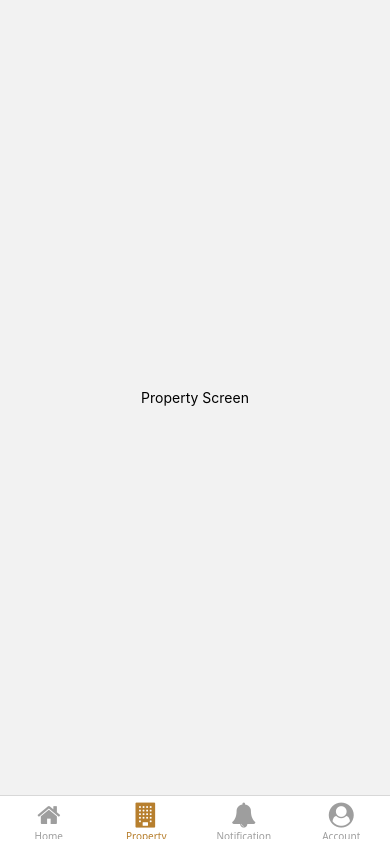
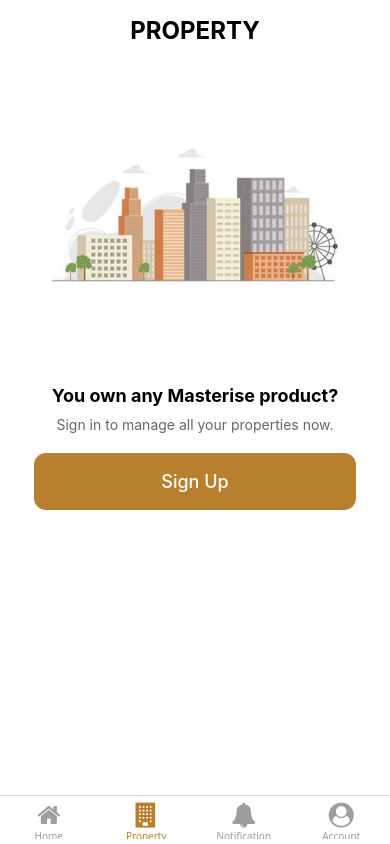
Before and after one commit to KaneNguyen03/building-maintenance-ai-mobile, a React Native app: screen /Property in a window 390 px wide. Built offline with nearby package versions, Linux system fonts and the light colour scheme.

Commit message:
Update Property

```diff
--- a/package.json
+++ b/package.json
@@ -16,6 +16,7 @@
     "@react-navigation/bottom-tabs": "^7.2.0",
     "@react-navigation/native": "^7.0.14",
     "@react-navigation/stack": "^7.1.1",
+    "axios": "^1.8.1",
     "expo": "~52.0.37",
     "expo-status-bar": "~2.0.1",
     "react": "18.3.1",
--- /dev/null
+++ b/src/Guest/GuestPropertyScreen.tsx
@@ -0,0 +1,35 @@
+import React from 'react';
+import { View, Text, StyleSheet, TouchableOpacity, Image } from 'react-native';
+
+const GuestPropertyScreen = ({ onSignIn }: { onSignIn: () => void }) => {
+  return (
+    <View style={styles.container}>
+      <Text style={styles.headerTitle}>PROPERTY</Text>
+
+      <Image
+        source={require('../../assets/tower.jpg')}
+        style={styles.image}
+        resizeMode="contain"
+      />
+
+      <Text style={styles.title}>You own any Masterise product?</Text>
+      <Text style={styles.description}>Sign in to manage all your properties now.</Text>
+
+      <TouchableOpacity style={styles.signInButton} onPress={onSignIn}>
+        <Text style={styles.signInButtonText}>Sign Up</Text>
+      </TouchableOpacity>
+    </View>
+  );
+};
+
+const styles = StyleSheet.create({
+  container: { flex: 1, alignItems: 'center', backgroundColor: '#FFF', padding: 16 },
+  headerTitle: { fontSize: 24, fontWeight: 'bold', color: '#000' },
+  image: { width: 300, height: 300, marginVertical: 20 },
+  title: { fontSize: 18, fontWeight: 'bold', textAlign: 'center', marginBottom: 10 },
+  description: { fontSize: 14, textAlign: 'center', color: '#666', paddingHorizontal: 20, marginBottom: 20 },
+  signInButton: { backgroundColor: '#B77F2E', borderRadius: 12, padding: 18, alignItems: 'center', width: '90%' },
+  signInButtonText: { color: 'white', fontSize: 18, fontWeight: '500' }
+});
+
+export default GuestPropertyScreen;
--- /dev/null
+++ b/src/Resident/ResidentPropertyScreen.tsx
@@ -0,0 +1,46 @@
+import React from 'react';
+import { View, Text, StyleSheet, TouchableOpacity, Image } from 'react-native';
+import Icon from 'react-native-vector-icons/MaterialIcons';
+
+const ResidentPropertyScreen = () => {
+  return (
+    <View style={styles.container}>
+      <Text style={styles.headerTitle}>PROPERTY</Text>
+
+      <Image
+        source={require('../../assets/tower.jpg')}
+        style={styles.image}
+        resizeMode="contain"
+      />
+
+      <Text style={styles.title}>Are you the owner or getting invitation by owner?</Text>
+      <Text style={styles.description}>
+        Track your home's payment, follow up the construction progress or simply manage your homes with our services
+      </Text>
+
+      <TouchableOpacity style={styles.button}>
+        <Icon name="crown" size={24} color="#B77F2E" />
+        <Text style={styles.buttonText}>Owner</Text>
+        <Icon name="chevron-right" size={24} color="#B77F2E" />
+      </TouchableOpacity>
+
+      <TouchableOpacity style={styles.button}>
+        <Icon name="group" size={24} color="#B77F2E" />
+        <Text style={styles.buttonText}>Invited by Owner</Text>
+        <Icon name="chevron-right" size={24} color="#B77F2E" />
+      </TouchableOpacity>
+    </View>
+  );
+};
+
+const styles = StyleSheet.create({
+  container: { flex: 1, alignItems: 'center', backgroundColor: '#FFF', padding: 16 },
+  headerTitle: { fontSize: 24, fontWeight: 'bold', color: '#000' },
+  image: { width: 300, height: 300, marginVertical: 20 },
+  title: { fontSize: 18, fontWeight: 'bold', textAlign: 'center', marginBottom: 10 },
+  description: { fontSize: 14, textAlign: 'center', color: '#666', paddingHorizontal: 20, marginBottom: 20 },
+  button: { flexDirection: 'row', alignItems: 'center', backgroundColor: '#F2E8D9', padding: 16, borderRadius: 12, width: '90%', justifyContent: 'space-between', marginVertical: 8 },
+  buttonText: { flex: 1, fontSize: 16, fontWeight: 'bold', color: '#B77F2E', textAlign: 'center' }
+});
+
+export default ResidentPropertyScreen;
--- a/src/screen/PropertyScreen.tsx
+++ b/src/screen/PropertyScreen.tsx
@@ -1,20 +1,25 @@
-import React from 'react';
-import { View, Text, StyleSheet } from 'react-native';
+import React, { useState, useEffect } from 'react';
+import { View } from 'react-native';
+import { checkResidentStatus } from '../ultis/guestResident';
+import GuestPropertyScreen from '../Guest/GuestPropertyScreen';
+import ResidentPropertyScreen from '../Resident/ResidentPropertyScreen';
+import { useNavigation } from '@react-navigation/native';
 
 const PropertyScreen = () => {
-  return (
-    <View style={styles.container}>
-      <Text>Property Screen</Text>
-    </View>
-  );
+  const [isResident, setIsResident] = useState<boolean | null>(null);
+  const navigation = useNavigation();
+
+  useEffect(() => {
+    const fetchStatus = async () => {
+      const status = await checkResidentStatus();
+      setIsResident(status);
+    };
+    fetchStatus();
+  }, []);
+
+  if (isResident === null) return <View />; // Chờ tải dữ liệu
+  // @ts-ignore
+  return isResident ? <ResidentPropertyScreen /> :  <GuestPropertyScreen onSignIn={() => navigation.navigate('SignIn')} />;
 };
 
-const styles = StyleSheet.create({
-  container: {
-    flex: 1,
-    justifyContent: 'center',
-    alignItems: 'center',
-  },
-});
-
 export default PropertyScreen;
--- /dev/null
+++ b/src/ultis/guestResident.tsx
@@ -0,0 +1,15 @@
+import AsyncStorage from '@react-native-async-storage/async-storage';
+
+export const checkResidentStatus = async () => {
+  try {
+    const userData = await AsyncStorage.getItem('userData');
+    if (userData) {
+      const parsedData = JSON.parse(userData);
+      return parsedData.userType === 'resident';
+    }
+    return false;
+  } catch (error) {
+    console.error("Error checking resident status:", error);
+    return false;
+  }
+};
```
Also changed, not shown: assets/tower.jpg (added), 1 other file (tests, documents, lock files or other folders).
